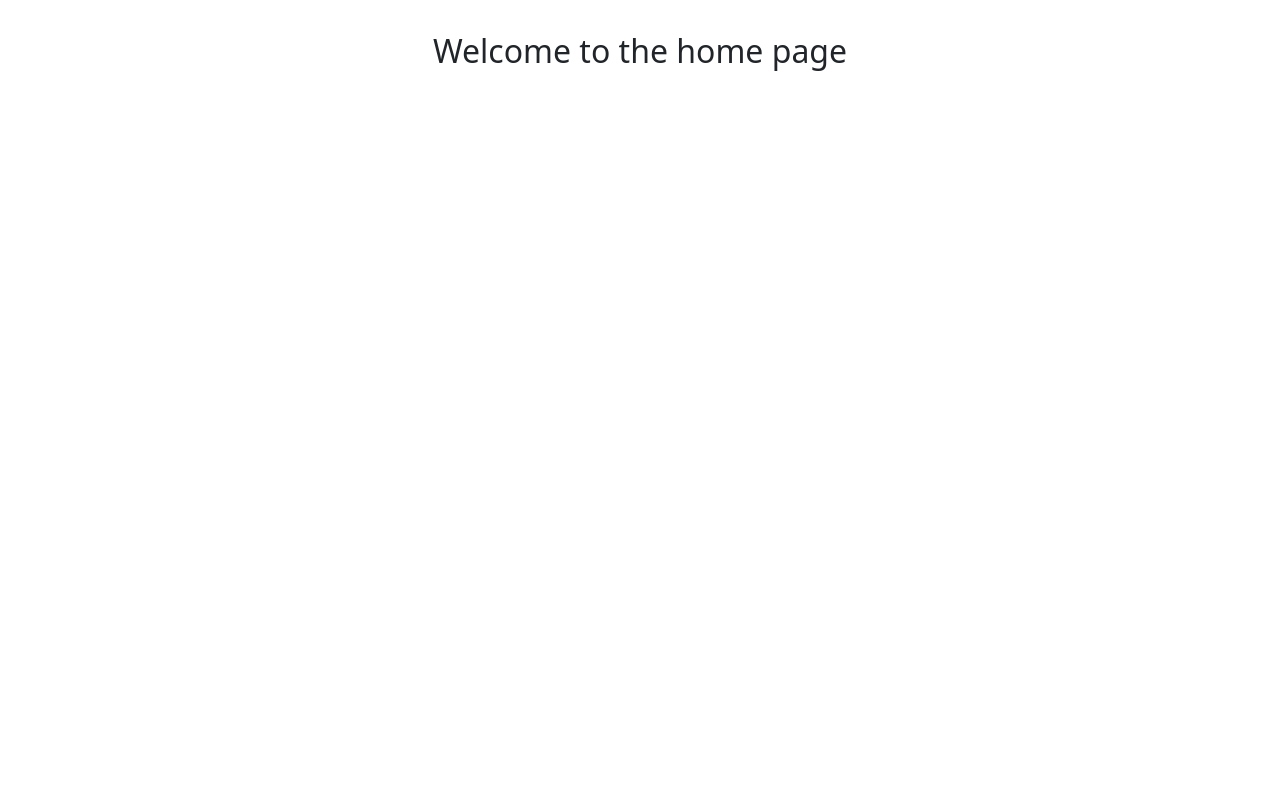
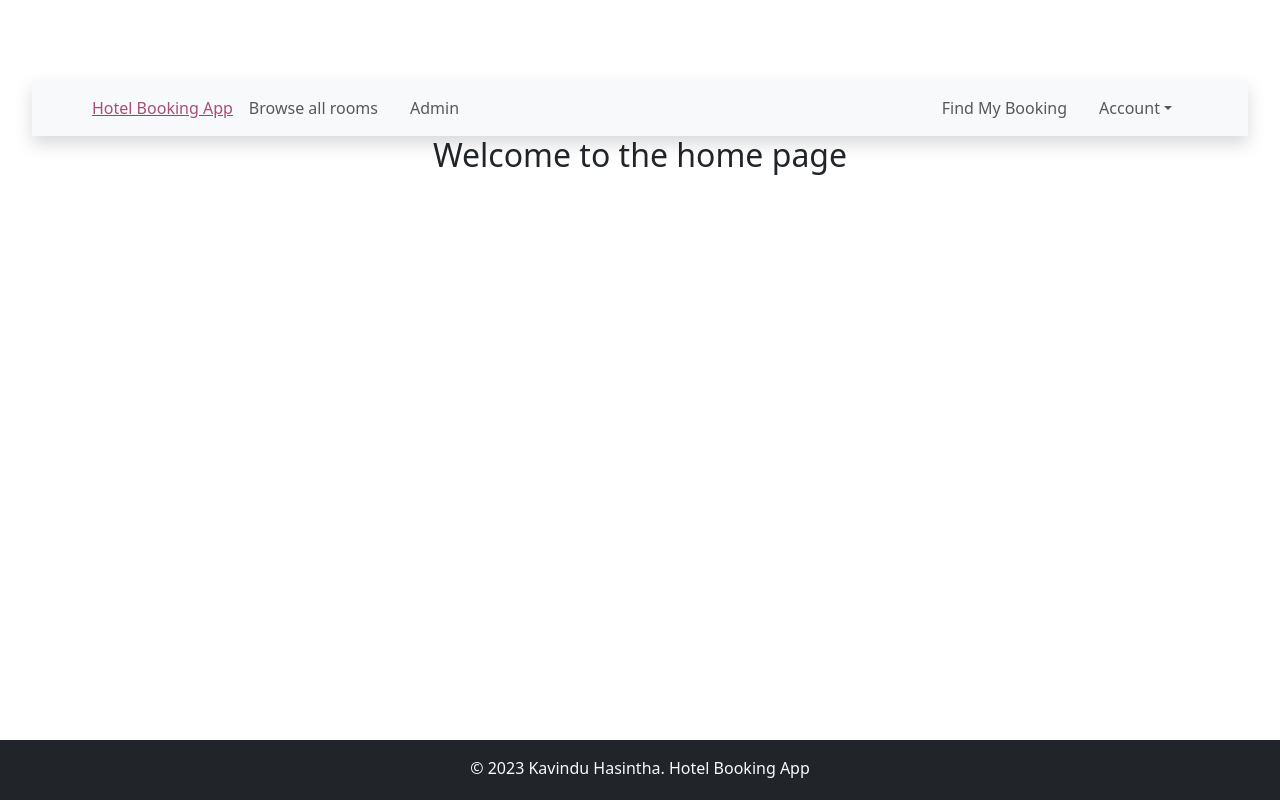
Before and after one commit to Kavindu-Hasintha/hotel-booking-app, a React (Vite) app in the folder client-side/: page / in a window 1280 px wide. Built offline with nearby package versions, Linux system fonts and the light colour scheme.

Commit message:
Nav bar and footer added

```diff
--- a/client-side/src/App.jsx
+++ b/client-side/src/App.jsx
@@ -4,12 +4,15 @@
 import AddRoom from "./components/room/AddRoom";
 import ExsitingRooms from "./components/room/ExsitingRooms";
 import EditRoom from "./components/room/EditRoom";
+import NavBar from "./components/layout/NavBar";
+import Footer from "./components/layout/Footer";
 
 function App() {
   return (
     <>
       <main>
         <BrowserRouter>
+          <NavBar />
           <Routes>
             <Route path="/" element={<Home />} />
             <Route path="/edit-room/:roomId" element={<EditRoom />} />
@@ -17,6 +20,7 @@
             <Route path="/add-room" element={<AddRoom />} />
           </Routes>
         </BrowserRouter>
+        <Footer />
       </main>
     </>
   );
--- /dev/null
+++ b/client-side/src/components/layout/Footer.jsx
@@ -0,0 +1,21 @@
+import React from "react";
+import { Row, Col, Container } from "react-bootstrap";
+
+const Footer = () => {
+  let today = new Date();
+  return (
+    <footer className="bg-dark text-light py-3 footer mt-lg-5">
+      <Container>
+        <Row>
+          <Col xs={12} md={12} className="text-center">
+            <p>
+              &copy; {today.getFullYear()} Kavindu Hasintha. Hotel Booking App
+            </p>
+          </Col>
+        </Row>
+      </Container>
+    </footer>
+  );
+};
+
+export default Footer;
--- /dev/null
+++ b/client-side/src/components/layout/NavBar.jsx
@@ -0,0 +1,85 @@
+import React from "react";
+import { NavLink } from "react-bootstrap";
+import { Link } from "react-router-dom";
+
+const NavBar = () => {
+  return (
+    <nav className="navbar navbar-expand-lg bg-body-tertiary px-5 shadow mt-5 sticky-top">
+      <div className="container-fluid">
+        <Link to={"/"}>
+          <span className="hotel-color">Hotel Booking App</span>
+        </Link>
+        <button
+          className="navbar-toggler"
+          type="button"
+          data-bs-toggle="collapse"
+          data-bs-target="#navbarScroll"
+          aria-controls="navbarScroll"
+          aria-expanded="false"
+          aria-label="Toggle navigation"
+        >
+          <span className="navbar-toggler-icon"></span>
+        </button>
+        <div className="collapse navbar-collapse" id="navbarScroll">
+          <ul className="navbar-nav me-auto my-2 my-lg-0 navbar-nav-scroll">
+            <li className="nav-item">
+              <NavLink
+                className="nav-link"
+                aria-current="page"
+                to={"/browse-all-rooms"}
+              >
+                Browse all rooms
+              </NavLink>
+            </li>
+            <li className="nav-item">
+              <NavLink className="nav-link" aria-current="page" to={"/admin"}>
+                Admin
+              </NavLink>
+            </li>
+          </ul>
+          <ul className="d-flex navbar-nav">
+            <li className="nav-item">
+              <NavLink className="nav-link" to={"/find-booking"}>
+                Find My Booking
+              </NavLink>
+            </li>
+            <li class="nav-item dropdown">
+              <a
+                class="nav-link dropdown-toggle"
+                href="#"
+                id="navbarDarkDropdownMenuLink"
+                role="button"
+                data-bs-toggle="dropdown"
+                aria-expanded="false"
+              >
+                Account
+              </a>
+              <ul
+                class="dropdown-menu dropdown-menu-dark"
+                aria-labelledby="navbarDarkDropdownMenuLink"
+              >
+                <li>
+                  <Link to={"/login"} className="dropdown-item">
+                    Login
+                  </Link>
+                </li>
+                <li>
+                  <Link to={"/profile"} className="dropdown-item">
+                    Profile
+                  </Link>
+                </li>
+                <li>
+                  <Link to={"/logout"} className="dropdown-item">
+                    Logout
+                  </Link>
+                </li>
+              </ul>
+            </li>
+          </ul>
+        </div>
+      </div>
+    </nav>
+  );
+};
+
+export default NavBar;
```
